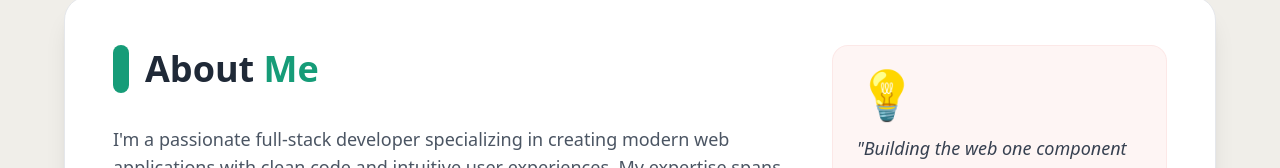
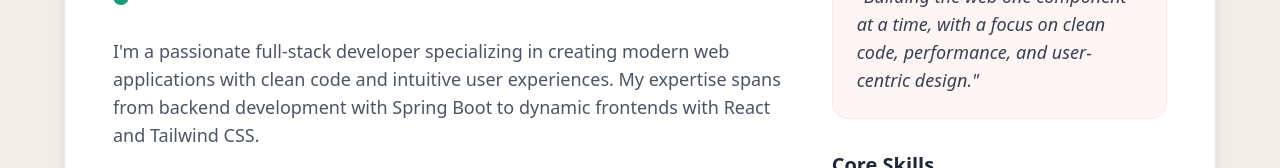
Before and after one commit to Kamen-Rider-Tayog/tayog-portfolio, a React (Vite) app in the folder frontend/: page / in a window 1280 px wide. Shown: the part 1148-1316 px from the top of the page. Built offline with nearby package versions, Linux system fonts and the light colour scheme.

Commit message:
Please be responsive

```diff
--- a/frontend/src/App.jsx
+++ b/frontend/src/App.jsx
@@ -30,7 +30,7 @@ function App() {
 
       <Navbar />
 
-      <main className="flex-grow">
+      <main className="flex-grow pt-24">
         <section id="home" className="scroll-mt-16">
           <Hero />
         </section>
--- a/frontend/src/components/About.jsx
+++ b/frontend/src/components/About.jsx
@@ -121,7 +121,6 @@ const About = () => {
                 className="lg:sticky lg:top-8"
               >
                 <div className="bg-[#F7CAC9]/20 dark:bg-[#4ECDC4]/10 p-4 lg:p-6 rounded-2xl border border-[#F7CAC9]/30 dark:border-[#4ECDC4]/20 mb-6 lg:mb-8 hover:border-[#169C78]/40 dark:hover:border-[#4ECDC4]/40 transition-all duration-300">
-                  <div className="text-4xl lg:text-5xl mb-3 lg:mb-4 text-[#169C78] dark:text-[#4ECDC4]">💡</div>
                   <p className="text-gray-700 dark:text-gray-300 italic text-base lg:text-lg leading-relaxed">
                     "Building the web one component at a time, with a focus on clean code,
                     performance, and user-centric design."
--- a/frontend/src/components/Footer.jsx
+++ b/frontend/src/components/Footer.jsx
@@ -253,7 +253,7 @@ const Footer = () => {
             >
               <FontAwesomeIcon icon={faHeart} className="text-[#F7CAC9]" />
             </motion.span>
-            by Tayog Basallo
+            by Tayog
           </p>
           <p className="text-white/60 text-sm mt-2">
             All rights reserved
--- a/frontend/src/components/Hero.jsx
+++ b/frontend/src/components/Hero.jsx
@@ -43,7 +43,7 @@ const Hero = () => {
   const techStack = ['Java', 'Spring Boot', 'React', 'Tailwind CSS', 'Git', 'Vite'];
 
   return (
-    <section className="min-h-[calc(100vh+25vh)] flex flex-col justify-center items-center px-4 py-8 bg-[#F0EEE9] dark:bg-gray-900 relative overflow-hidden transition-colors duration-300">
+    <section className="flex flex-col justify-center items-center px-4 py-8 bg-[#F0EEE9] dark:bg-gray-900 relative overflow-hidden transition-colors duration-300">
       {/* Animated Background Blobs */}
       <motion.div
         variants={blobVariants}
```
